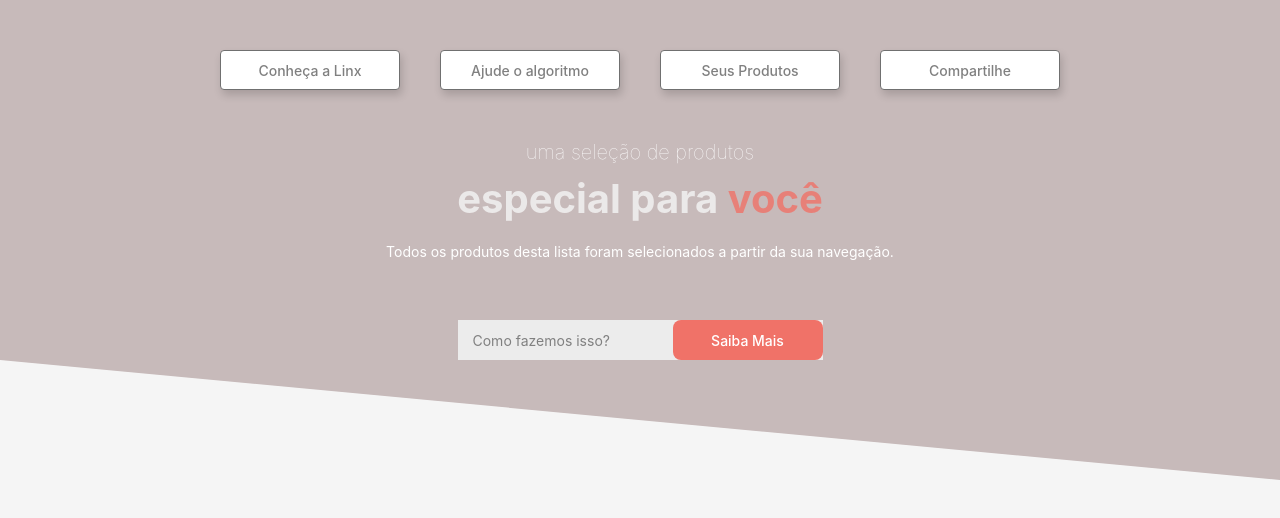
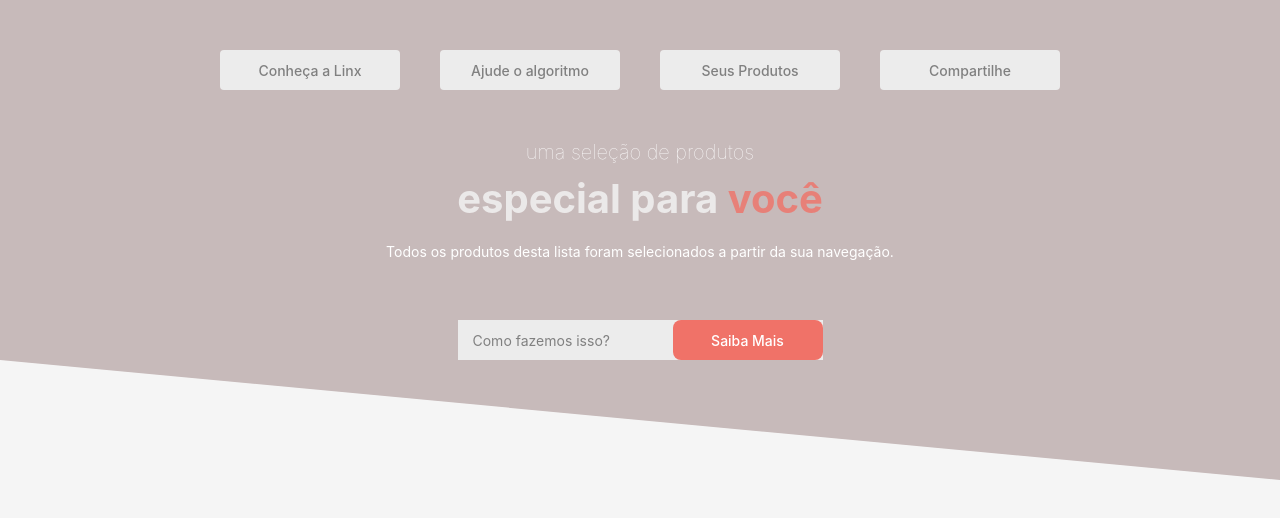
Before and after one commit to est8r/Sprint-Linx, a React (Vite) app: page / in a window 1280 px wide. Shown: the top 518 px of the page. Built offline with nearby package versions, Linux system fonts and the light colour scheme.

Commit message:
mudando formatação dos botões do menu

```diff
--- a/src/components/Menu/Menu.module.css
+++ b/src/components/Menu/Menu.module.css
@@ -4,13 +4,12 @@
 }
 
 .button{
-  background-color: white;
+  background-color: #ececec;
   width: 180px;
   height: 40px;
   border-radius: 4px;
   margin: 0 20px;
-  box-shadow: 2px 5px 8px #00000029;
-  border: 1px solid #707070;
+  border: none;
   text-decoration: none;
   color: gray;
   font-size: 14px;
```
